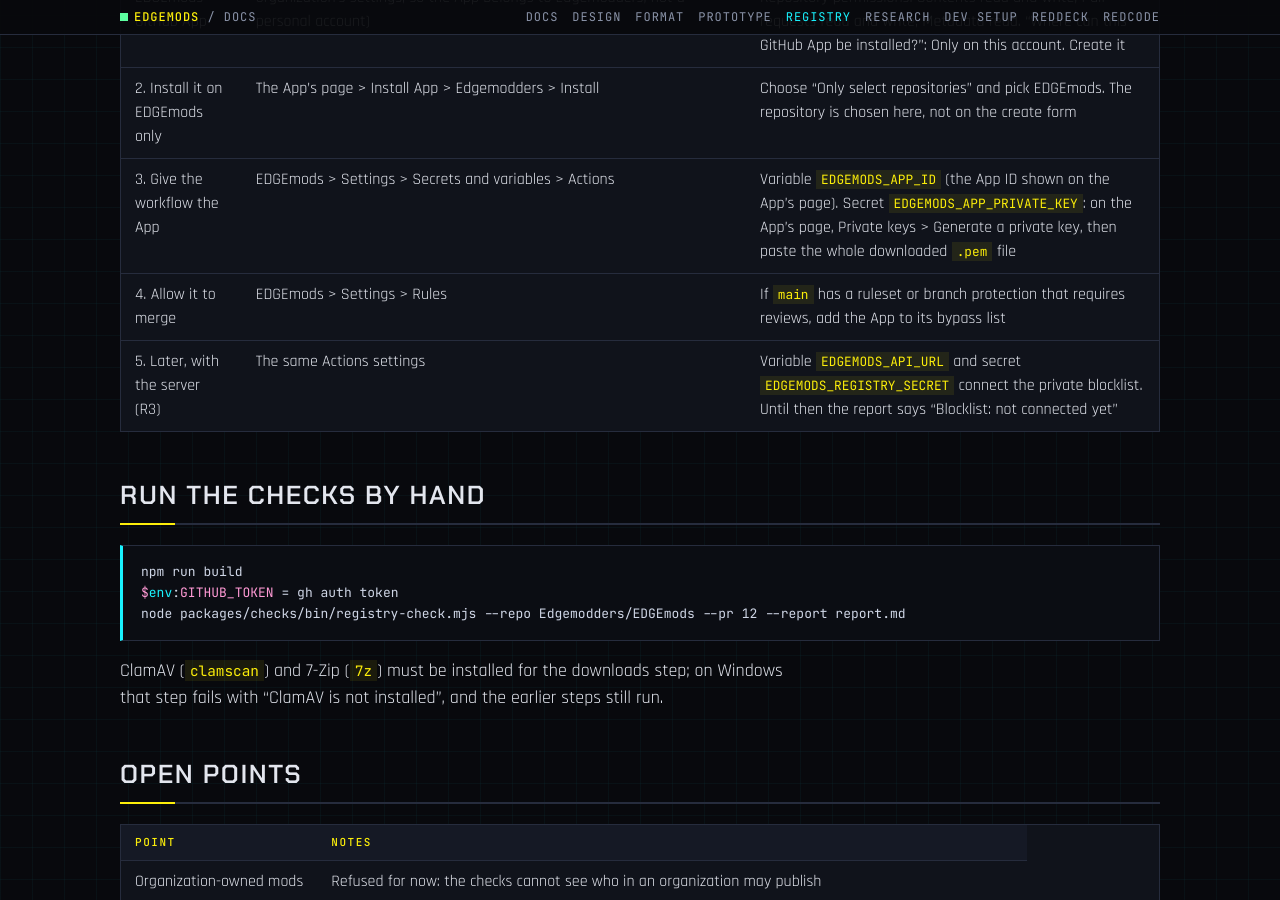
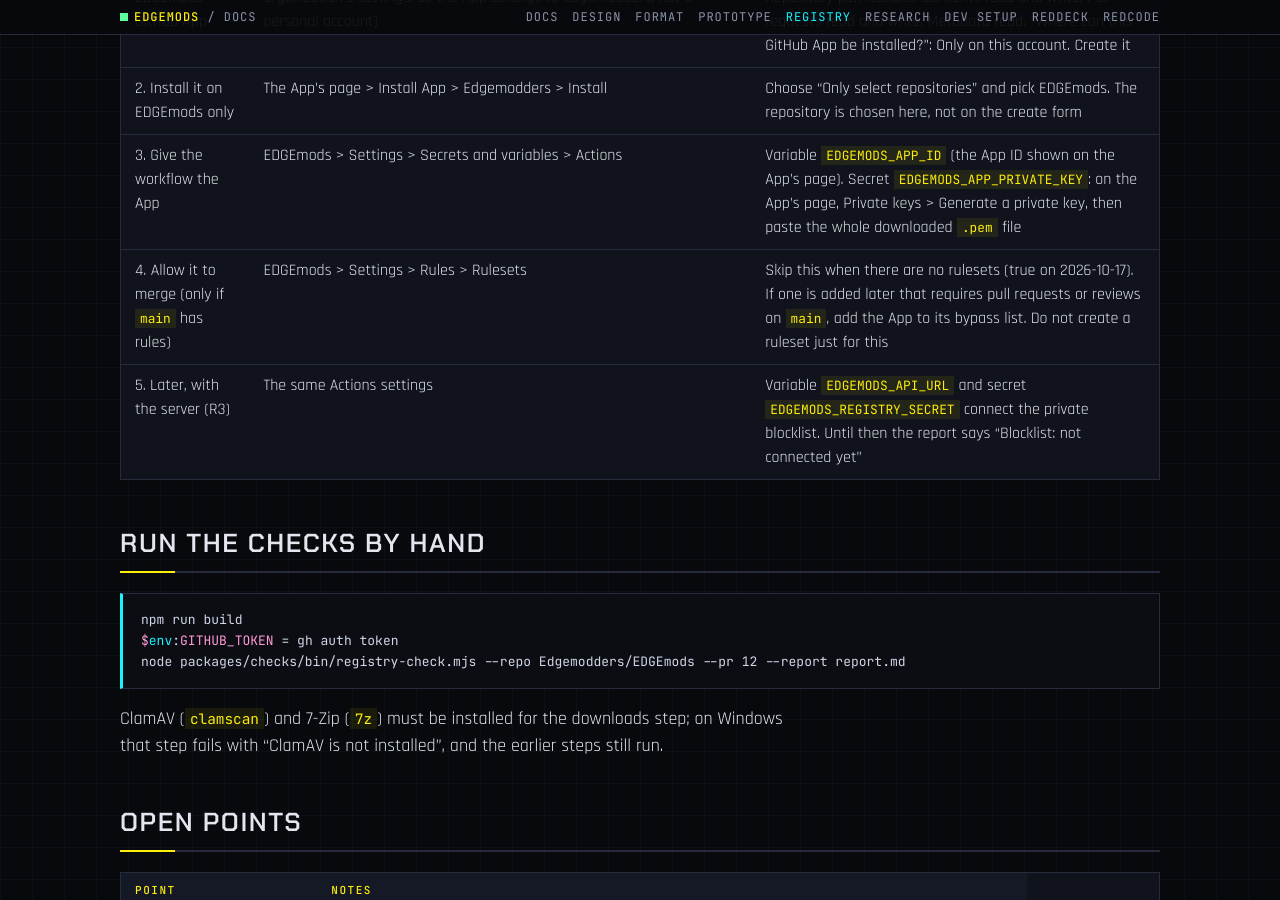
Before and after one commit to Edgemodders/EDGEmods, a Jekyll site: the page built from docs/registry.md, in a window 1280 px wide and 900 px high, scrolled down 2385 px. Built offline with Jekyll 4.4.1, drawn with Linux system fonts in a browser that asks for light colours; our own code applies the rules of GitHub Pages for plain Markdown files.

Commit message:
Registry setup: the ruleset step is only for when main has rules
Co-Authored-By: Claude Opus 5.5 <noreply@anthropic.com>

```diff
--- a/docs/registry.md
+++ b/docs/registry.md
@@ -54,7 +54,7 @@ Until these are done, the checks run and report, and the report says the pull re
 | 1. Create the EDGEmods GitHub App | github.com/organizations/Edgemodders/settings/apps/new (the organization's settings, so the App belongs to Edgemodders, not a personal account) | Name "EDGEmods registry". Untick Webhook "Active". Repository permissions: Contents read and write, Pull requests read and write, Metadata read. "Where can this GitHub App be installed?": Only on this account. Create it |
 | 2. Install it on EDGEmods only | The App's page > Install App > Edgemodders > Install | Choose "Only select repositories" and pick EDGEmods. The repository is chosen here, not on the create form |
 | 3. Give the workflow the App | EDGEmods > Settings > Secrets and variables > Actions | Variable `EDGEMODS_APP_ID` (the App ID shown on the App's page). Secret `EDGEMODS_APP_PRIVATE_KEY`: on the App's page, Private keys > Generate a private key, then paste the whole downloaded `.pem` file |
-| 4. Allow it to merge | EDGEmods > Settings > Rules | If `main` has a ruleset or branch protection that requires reviews, add the App to its bypass list |
+| 4. Allow it to merge (only if `main` has rules) | EDGEmods > Settings > Rules > Rulesets | Skip this when there are no rulesets (true on 2026-10-17). If one is added later that requires pull requests or reviews on `main`, add the App to its bypass list. Do not create a ruleset just for this |
 | 5. Later, with the server (R3) | The same Actions settings | Variable `EDGEMODS_API_URL` and secret `EDGEMODS_REGISTRY_SECRET` connect the private blocklist. Until then the report says "Blocklist: not connected yet" |
 
 ## Run the checks by hand
```
